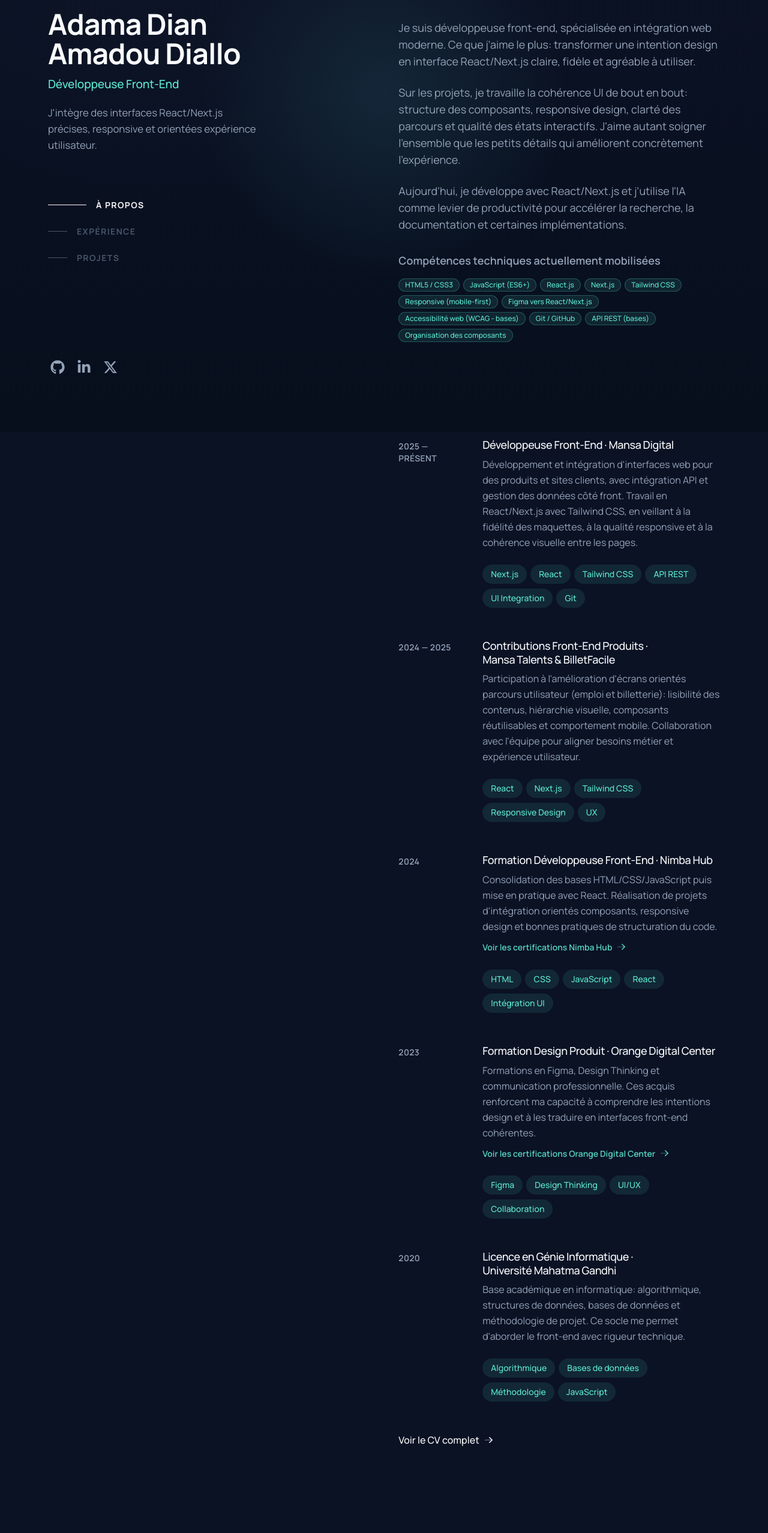
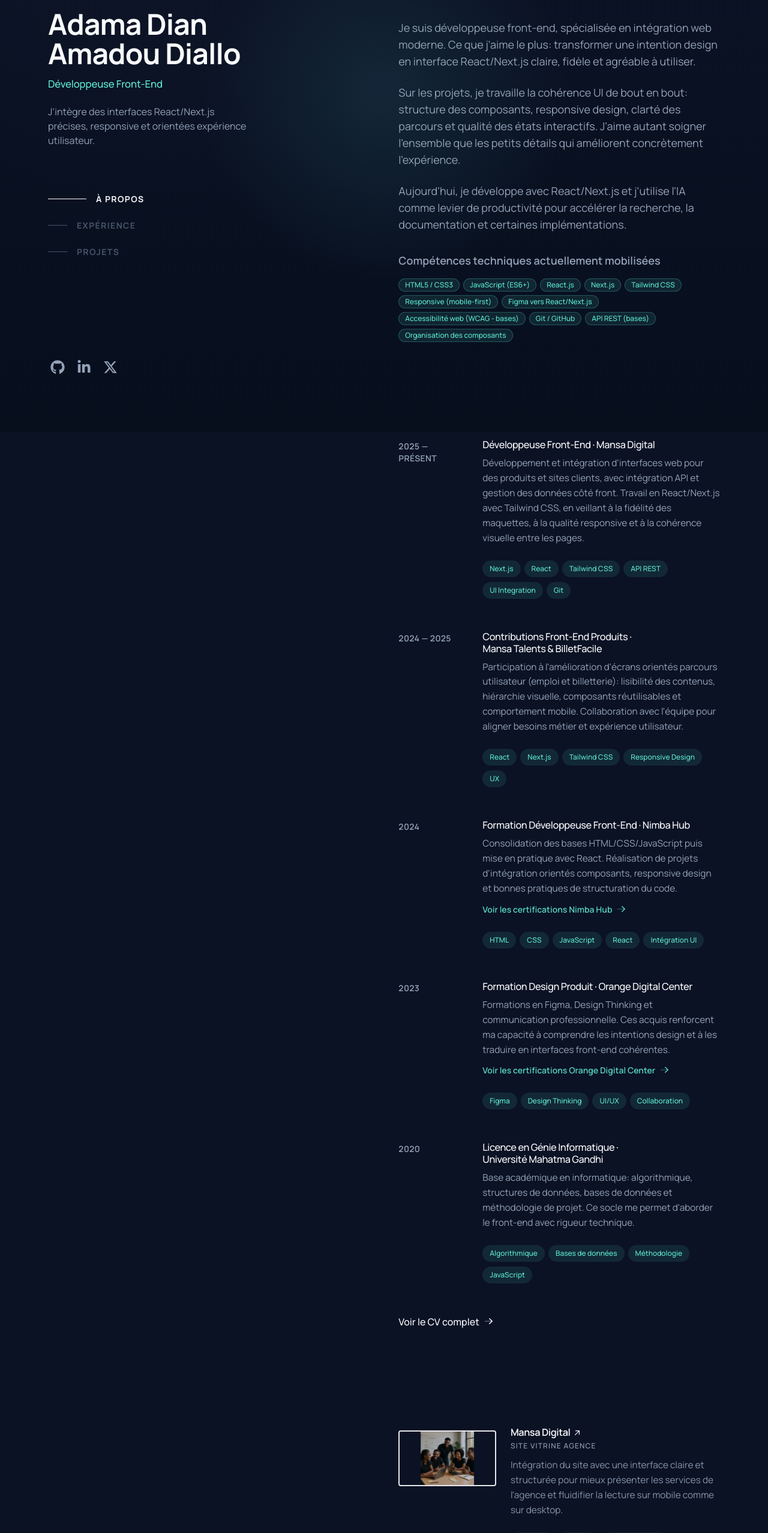
Before and after one commit to AdamaDjan2024/portfolio, a Next.js app: page / in a window 1280 px wide. Shown: the part 80-2635 px from the top of the page at 60% size. Built offline with nearby package versions, Linux system fonts and the light colour scheme; no server answers.

Commit message:
Update homepage, certifications, projects and experience sections

```diff
--- a/src/app/certifications/page.jsx
+++ b/src/app/certifications/page.jsx
@@ -69,17 +69,17 @@ export default function CertificationsPage() {
 
       <div className="page-shell py-10 sm:py-14">
         <header className="max-w-3xl">
-          <p className="text-sm font-semibold uppercase tracking-[0.2em] text-slate-500">
+          <p className="text-xs font-semibold uppercase tracking-[0.2em] text-slate-500">
             {headerContent.eyebrow}
           </p>
           <h1 className="mt-4 text-4xl font-extrabold tracking-tight text-slate-50 sm:text-5xl">
             {headerContent.title}
           </h1>
-          <p className="mt-4 max-w-2xl text-lg text-slate-200/75">
+          <p className="mt-4 max-w-2xl text-base text-slate-200/75">
             {headerContent.subtitle}
           </p>
           {issuerFilter && (
-            <p className="mt-3 text-base font-semibold text-cyan-200/80">
+            <p className="mt-3 text-sm font-semibold text-cyan-200/80">
               Filtre actif: {issuerFilter}
             </p>
           )}
@@ -88,7 +88,7 @@ export default function CertificationsPage() {
         <section id="certifs" className="mt-10 space-y-10 sm:mt-14">
           {Object.entries(certifsByCategory).map(([category, items]) => (
             <div key={category}>
-              <h2 className="mb-4 text-base font-semibold uppercase tracking-[0.18em] text-cyan-200/80">
+              <h2 className="mb-4 text-sm font-semibold uppercase tracking-[0.18em] text-cyan-200/80">
                 {category}
               </h2>
 
@@ -118,20 +118,20 @@ export default function CertificationsPage() {
 
                       <div className="relative">
                         <header className="flex items-baseline justify-between gap-4">
-                          <span className="text-sm font-semibold uppercase tracking-[0.16em] text-slate-500">
+                          <span className="text-xs font-semibold uppercase tracking-[0.16em] text-slate-500">
                             {cert.date}
                           </span>
-                          <span className="text-sm font-semibold text-cyan-200/80">
+                          <span className="text-xs font-semibold text-cyan-200/80">
                             {cert.issuer}
                           </span>
                         </header>
 
-                        <h3 className="mt-3 text-lg font-semibold text-slate-100">
+                        <h3 className="mt-3 text-base font-semibold text-slate-100">
                           {cert.description}
                         </h3>
-                        <p className="mt-2 text-base text-slate-200/75">{cert.name}</p>
+                        <p className="mt-2 text-sm text-slate-200/75">{cert.name}</p>
 
-                        <p className="mt-3 text-base text-slate-200/75">{cert.learning}</p>
+                        <p className="mt-3 text-sm text-slate-200/75">{cert.learning}</p>
 
                         {Array.isArray(cert.skills) && cert.skills.length ? (
                           <p className="mt-3 text-sm text-slate-300/85">
@@ -141,7 +141,7 @@ export default function CertificationsPage() {
 
                         <p className="mt-2 text-sm text-slate-300/80">Impact: {cert.impact}</p>
 
-                        <div className="mt-5 inline-flex items-center text-base font-semibold text-slate-200/85 transition-colors group-hover:text-slate-100">
+                        <div className="mt-5 inline-flex items-center text-sm font-semibold text-slate-200/85 transition-colors group-hover:text-slate-100">
                           Voir la pièce
                           <span
                             aria-hidden="true"
@@ -183,7 +183,7 @@ export default function CertificationsPage() {
               </button>
 
               <header className="mb-6 border-b border-white/10 pb-5 pr-10">
-                <p className="text-sm font-semibold uppercase tracking-[0.16em] text-slate-400">
+                <p className="text-xs font-semibold uppercase tracking-[0.16em] text-slate-400">
                   {selectedCertif.category} · {selectedCertif.issuer} · {selectedCertif.date}
                 </p>
                 <h2
@@ -192,7 +192,7 @@ export default function CertificationsPage() {
                 >
                   {selectedCertif.description}
                 </h2>
-                <p className="mt-2 text-base text-slate-200/75">{selectedCertif.learning}</p>
+                <p className="mt-2 text-sm text-slate-200/75">{selectedCertif.learning}</p>
               </header>
 
               <div className="h-[75vh] overflow-hidden rounded-2xl border border-white/10 bg-black/10">
@@ -203,7 +203,7 @@ export default function CertificationsPage() {
                 />
               </div>
 
-              <div className="mt-5 flex flex-wrap gap-3 text-base">
+              <div className="mt-5 flex flex-wrap gap-3 text-sm">
                 <a
                   href={selectedCertif.url}
                   target="_blank"
--- a/src/app/page.jsx
+++ b/src/app/page.jsx
@@ -23,10 +23,10 @@ export default function HomePage() {
             <h1 className="max-w-[22ch] text-[2rem] font-bold leading-[1.02] tracking-[-0.02em] text-lightest sm:text-[2.6rem] md:text-[3rem] lg:text-[2.75rem] xl:text-[3rem]">
               <a href="/">{siteData.fullName}</a>
             </h1>
-            <h2 className="mt-3 text-lg font-medium leading-snug tracking-[-0.01em] text-accent sm:text-xl lg:text-[1.2rem]">
+            <h2 className="mt-3 text-base font-medium leading-snug tracking-[-0.01em] text-accent sm:text-lg lg:text-[1.05rem]">
               {siteData.title}
             </h2>
-            <p className="mt-5 max-w-[34ch] text-base leading-relaxed text-slate sm:text-[1.05rem]">
+            <p className="mt-5 max-w-[34ch] text-[0.98rem] leading-relaxed text-slate sm:text-base">
               J&apos;intègre des interfaces React/Next.js précises, responsive et
               orientées expérience utilisateur.
             </p>
@@ -79,7 +79,7 @@ export default function HomePage() {
               aria-label="À propos de moi"
             >
               <div className="sticky top-0 z-20 -mx-6 mb-6 w-screen bg-background/80 px-6 py-5 backdrop-blur sm:-mx-10 sm:px-10 md:-mx-14 md:px-14 lg:sr-only lg:relative lg:top-auto lg:mx-auto lg:mb-4 lg:w-full lg:px-0 lg:py-0 lg:opacity-0">
-                <h2 className="text-base font-bold uppercase tracking-widest text-lightest sm:text-lg lg:sr-only">
+                <h2 className="text-sm font-bold uppercase tracking-widest text-lightest sm:text-base lg:sr-only">
                   À propos
                 </h2>
               </div>
@@ -92,7 +92,7 @@ export default function HomePage() {
               aria-label="Expérience professionnelle"
             >
               <div className="sticky top-0 z-20 -mx-6 mb-6 w-screen bg-background/80 px-6 py-5 backdrop-blur sm:-mx-10 sm:px-10 md:-mx-14 md:px-14 lg:sr-only lg:relative lg:top-auto lg:mx-auto lg:mb-4 lg:w-full lg:px-0 lg:py-0 lg:opacity-0">
-                <h2 className="text-base font-bold uppercase tracking-widest text-lightest sm:text-lg lg:sr-only">
+                <h2 className="text-sm font-bold uppercase tracking-widest text-lightest sm:text-base lg:sr-only">
                   Expérience
                 </h2>
               </div>
@@ -105,14 +105,14 @@ export default function HomePage() {
               aria-label="Projets réalisés"
             >
               <div className="sticky top-0 z-20 -mx-6 mb-6 w-screen bg-background/80 px-6 py-5 backdrop-blur sm:-mx-10 sm:px-10 md:-mx-14 md:px-14 lg:sr-only lg:relative lg:top-auto lg:mx-auto lg:mb-4 lg:w-full lg:px-0 lg:py-0 lg:opacity-0">
-                <h2 className="text-base font-bold uppercase tracking-widest text-lightest sm:text-lg lg:sr-only">
+                <h2 className="text-sm font-bold uppercase tracking-widest text-lightest sm:text-base lg:sr-only">
                   Projets
                 </h2>
               </div>
               <Projects />
             </section>
 
-            <footer className="pb-16 text-base text-darkslate sm:pb-0">
+            <footer className="pb-16 text-sm text-darkslate sm:pb-0">
               <p>
                 Codé sur <span className="text-slate">Visual Studio Code</span>.
                 Construit avec <span className="text-slate">Next.js</span> et
--- a/src/components/ProjectCard.jsx
+++ b/src/components/ProjectCard.jsx
@@ -43,7 +43,7 @@ export default function ProjectCard({ project }) {
 
       <div className="z-10 sm:col-span-8">
         <h3 className="font-medium leading-snug text-lightest">
-          <span className="inline-flex items-center font-semibold leading-tight text-lightest text-lg transition-all duration-300 group-hover:text-accent group-focus-visible:text-accent">
+          <span className="inline-flex items-center font-semibold leading-tight text-lightest text-[1.02rem] transition-all duration-300 group-hover:text-accent group-focus-visible:text-accent">
             <span>{project.title}</span>
             {canVisit && (
               <svg
@@ -64,12 +64,12 @@ export default function ProjectCard({ project }) {
         </h3>
 
         {project.category && (
-          <p className="mt-1 text-sm font-medium uppercase tracking-widest text-slate-400">
+          <p className="mt-1 text-xs font-medium uppercase tracking-widest text-slate-400">
             {project.category}
           </p>
         )}
 
-        <p className="mt-3 text-base leading-relaxed text-slate/90">{project.summary}</p>
+        <p className="mt-3 text-[0.96rem] leading-relaxed text-slate/90">{project.summary}</p>
 
         {Array.isArray(project.technologies) && (
           <ul className="mt-4 flex flex-wrap" aria-label="Technologies utilisées">
--- a/src/sections/Experience.jsx
+++ b/src/sections/Experience.jsx
@@ -66,7 +66,7 @@ export default function Experience() {
                 <h3 className="font-medium leading-snug text-lightest">
                   <div>
                     <a
-                      className="inline-flex items-baseline font-medium leading-tight text-lightest hover:text-accent focus-visible:text-accent group/link text-lg"
+                      className="inline-flex items-baseline font-medium leading-tight text-lightest hover:text-accent focus-visible:text-accent group/link text-[1.02rem]"
                       href={exp.companyUrl}
                       target={exp.companyUrl.startsWith("http") ? "_blank" : undefined}
                       rel={exp.companyUrl.startsWith("http") ? "noreferrer" : undefined}
@@ -79,7 +79,7 @@ export default function Experience() {
                     </a>
                   </div>
                 </h3>
-                <p className="mt-2 text-base leading-relaxed">{exp.description}</p>
+                <p className="mt-2 text-[0.96rem] leading-relaxed">{exp.description}</p>
                 {exp.hint && (
                   <a
                     href={exp.companyUrl}
@@ -105,7 +105,7 @@ export default function Experience() {
                 <ul className="mt-4 flex flex-wrap" aria-label="Technologies utilisées">
                   {exp.tags.map((tag, i) => (
                     <li key={i} className="mr-1.5 mt-2">
-                      <div className="flex items-center rounded-full bg-accent/10 px-3.5 py-1.5 text-sm font-medium leading-5 text-accent">
+                      <div className="flex items-center rounded-full bg-accent/10 px-3 py-1 text-xs font-medium leading-5 text-accent">
                         {tag}
                       </div>
                     </li>
```
